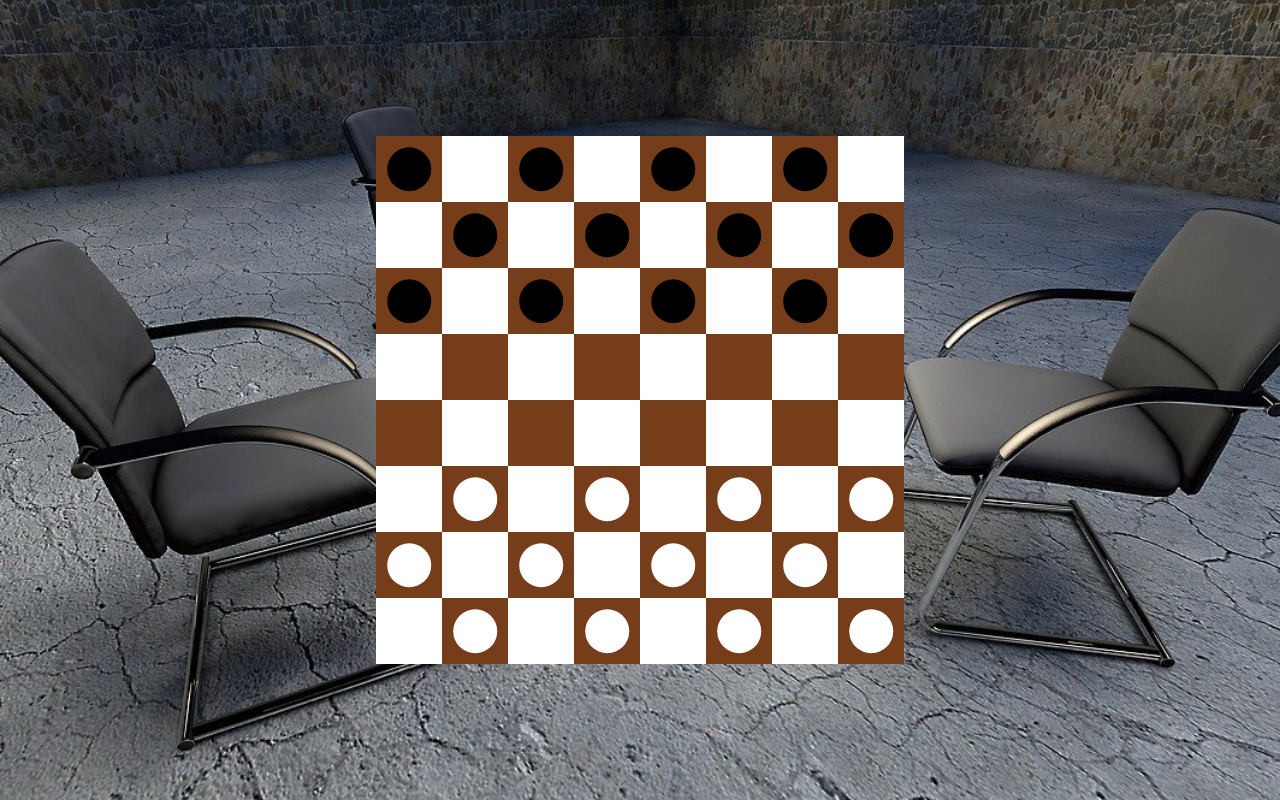
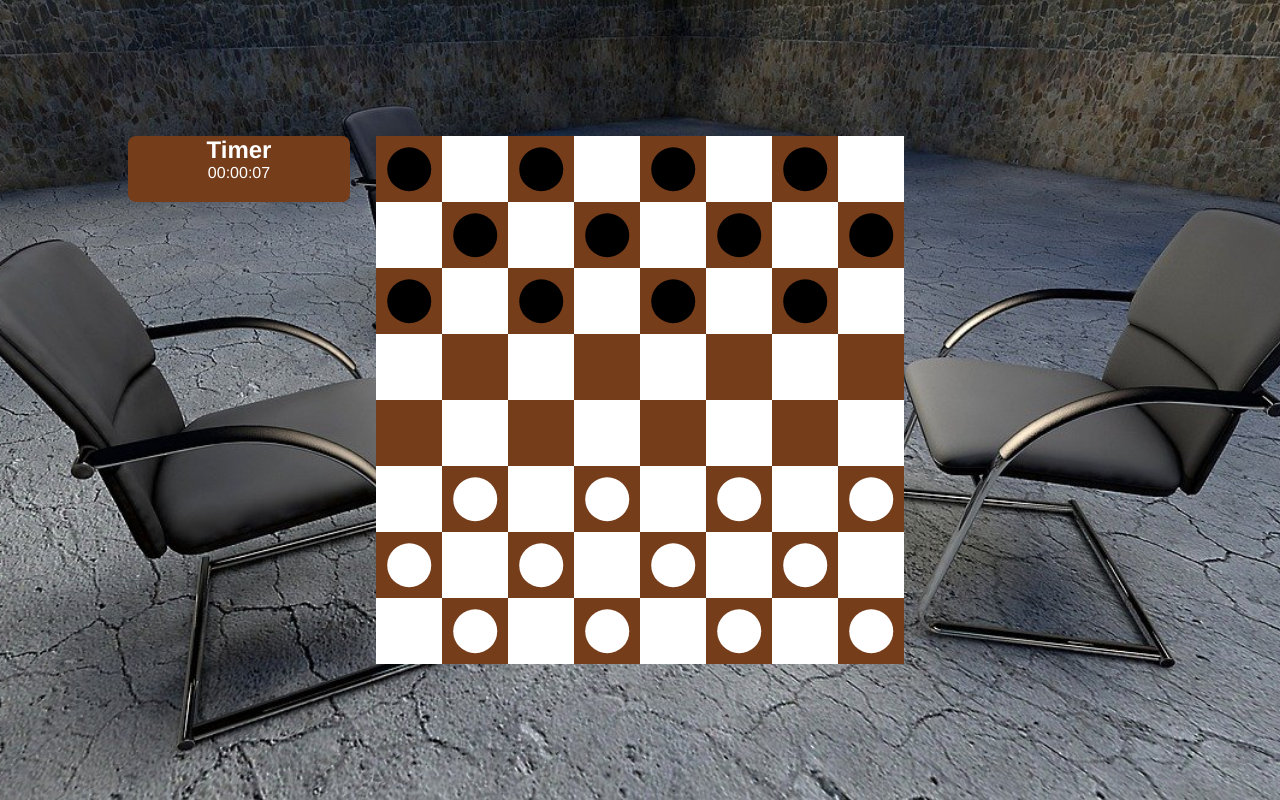
Before and after one commit to TwanvandenBor/twans_chess_game, a Vue app: page /homepage in a window 1280 px wide. Built offline with nearby package versions, Linux system fonts and the light colour scheme.

Commit message:
US-001 Add timer component

```diff
--- /dev/null
+++ b/src/components/Timer.vue
@@ -0,0 +1,68 @@
+<template>
+	<div id="timer-root">
+		<section>
+			<h2 id="timer-label">Timer</h2>
+		</section>
+		<section id="time-text-section">
+			<span v-if="data.hour < 10">0</span>
+			<span id="hours-label">{{ data.hour }}:</span>
+			<span v-if="data.minute < 10">0</span>
+			<span id="minutes-label">{{ data.minute }}:</span>
+			<span v-if="data.seconds < 10">0</span>
+			<span id="seconds-label">{{ data.seconds }}</span>
+		</section>
+	</div>
+</template>
+
+
+<script lang="ts">
+import { defineComponent, reactive, onMounted } from "vue";
+
+export default defineComponent({
+  name: 'aboutTheBakeryView',
+  props: {},
+  setup() {
+    const data = reactive({
+		totalSeconds: 0,
+		hour: 0,
+		minute: 0,
+		seconds: 0
+    });
+
+	function setTime() {
+		data.totalSeconds++;
+
+		data.hour = Math.floor(data.totalSeconds / 3600);
+		data.minute = Math.floor((data.totalSeconds - data.hour*3600)/60);
+		data.seconds = data.totalSeconds - (data.hour*3600 + data.minute*60);
+	}
+
+	onMounted(() => {
+		window.setInterval(() => {
+			setTime();
+		}, 1000)
+	});
+
+    return {
+		data
+    };
+  }
+});
+</script>
+
+<style scoped lang="scss">
+#timer-root {
+	background-color: #763D1B;
+	position: fixed;
+	top: 17vh;
+	left: 10vw;
+	min-width: 222px;
+	min-height: 66px;
+	color: white;
+	border-radius: 8px;
+
+	#timer-label {
+		color: white;
+	}
+}
+</style>
--- a/src/views/home/Homepage.vue
+++ b/src/views/home/Homepage.vue
@@ -8,6 +8,7 @@
       >
     </section>
 
+    <timer></timer>
     <dam-board></dam-board>
 
 	</div>
@@ -17,10 +18,12 @@
 <script lang="ts">
 import { defineComponent, reactive } from "vue";
 import DamBoard from "@/components/DamBoard.vue";
+import Timer from "@/components/Timer.vue";
 
 export default defineComponent({
   name: 'homepage',
   components: {
+    Timer,
     DamBoard
   },
   props: {},
```
